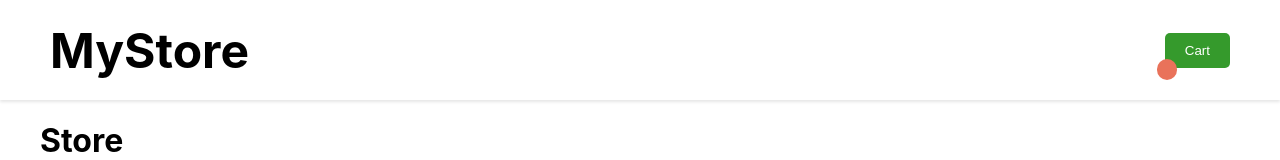
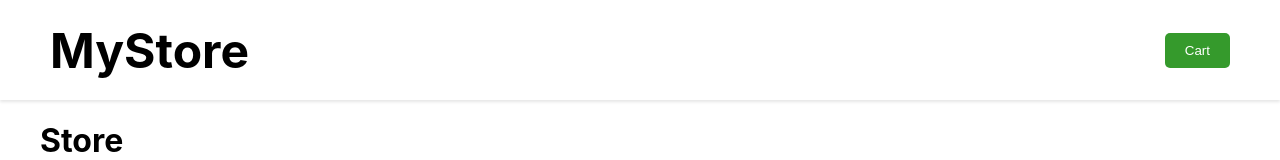
Before and after one commit to Hernandiaz035/shopping-cart, a React (Create React App) app: page / in a window 1280 px wide. Shown: the top 160 px of the page. Built offline with nearby package versions, Linux system fonts and the light colour scheme.

Commit message:
Add conditional to BuubleAlert rendering.

```diff
--- a/src/components/Cart.js
+++ b/src/components/Cart.js
@@ -23,7 +23,7 @@ class Cart extends Component {
         return (
             <div>
                 <span style={styles.bubble}>
-                    <BubbleAlert value={value} />
+                    {value > 0 && <BubbleAlert value={value} />}
                 </span>
                 <button style={styles.cart}>
                     Cart
```
